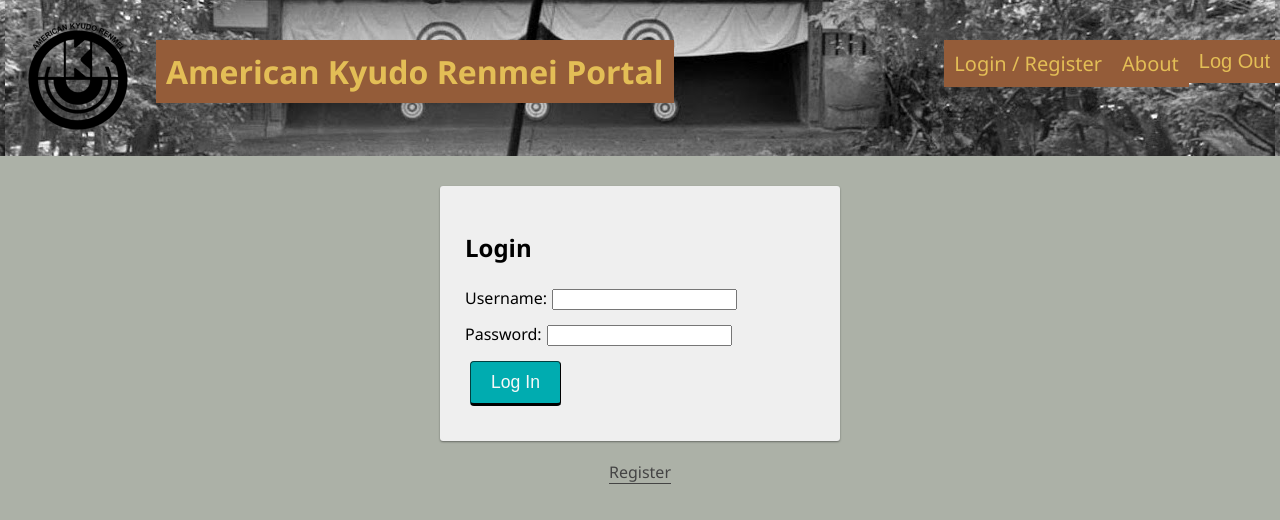
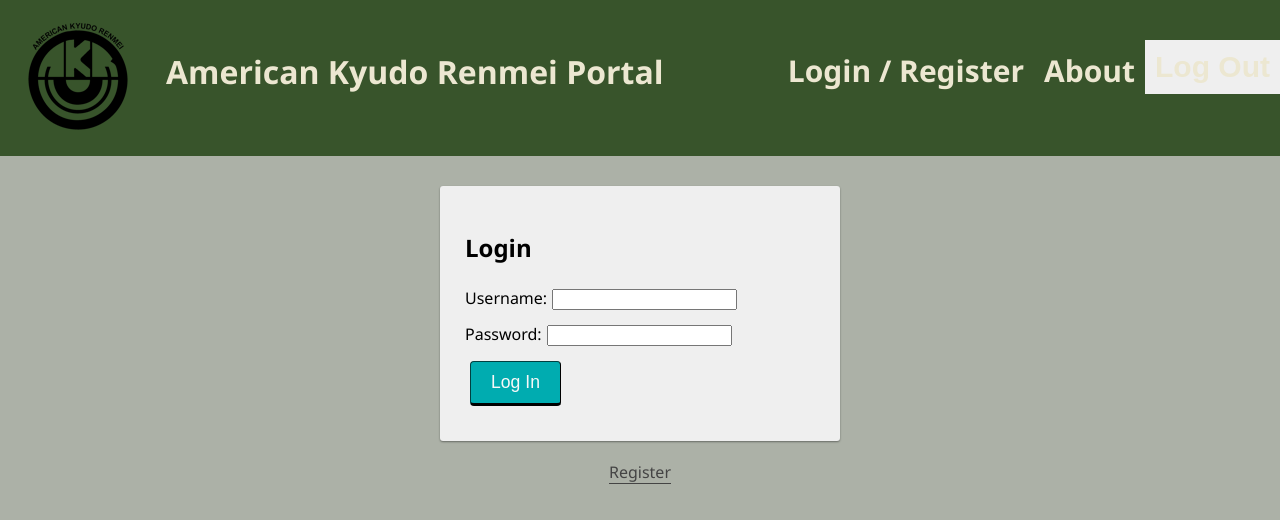
Before and after one commit to japanophyle/AKR-Portal, a React app: page /#/nationdojos in a window 1280 px wide. Built offline with nearby package versions, Linux system fonts and the light colour scheme; no server answers.

Commit message:
working on nav bar

```diff
--- a/src/components/Nav/Nav.css
+++ b/src/components/Nav/Nav.css
@@ -1,5 +1,5 @@
 .nav-title {
-    font-size: 24px;
+    font-size: px;
     font-weight: 700;
     display: inline-block;
     color: #f2f2f2;
@@ -8,21 +8,24 @@
 
 .nav {
   margin: 0 0 30px;
-  /* background-color: #00acb0; */
-  background-image: url('Kyudoka.jpg');
+  background-color: #38542B;
+  /* background-image: url('Kyudoka.jpg'); */
   background-position: bottom;
   overflow: hidden;
 }
 
 .nav-link {
   float: left;
-  color: #E3BE56;
-  background-color: #945C39;
+  color: #ECE7D1;
+  /* background-color: #945C39; */
   text-align: center;
   padding: 10px 10px;
   text-decoration: none;
-  font-size: 20px;
-
+  font-size: 30px;
+  font-weight: bold;
+  /* -webkit-text-stroke-width: 1px; */
+  /* -webkit-text-stroke-color: #38542B; */
+  /* -webkit-text-fill-color: #f2f2f2; */
   /* these last two make the logout button in
   the nav bar look like another link */
   border:none;
@@ -31,20 +34,29 @@
 }
 
 .nav-link:hover {
-  background-color: #ECE7D1;
+  /* background-color: #f7f6f1; */
+  -webkit-text-fill-color: #E3BE56;
+  text-decoration: underline;
+
+
 }
 
 .nav-left {
   float: left;
   margin-top: 40px;
-  color: #E3BE56;
+  color: #ECE7D1;
   padding: 10px 10px;
-  background-color: #945C39;
+  /* background-color: #945C39; */
+  /* -webkit-text-stroke-width: 1px; */
+  /* -webkit-text-stroke-color: #38542B; */
+  /* -webkit-text-fill-color: #E3BE56; */
+
 }
 
 .nav-right {
   float: right;
   margin-top: 40px;
+
 }
 
 .sites-logo {
--- a/src/components/Nav/Nav.js
+++ b/src/components/Nav/Nav.js
@@ -31,7 +31,9 @@
 
 
   return (
-    <div className="nav">
+    <div
+    className="nav"
+    >
 
       {/* Logo and Home Link */}
       <Link to="/home">
--- a/src/components/UserPage/UserPage.js
+++ b/src/components/UserPage/UserPage.js
@@ -24,6 +24,8 @@
       type: "FETCH_USER_INFO",
       payload: this.props.match.params.id
     })
+    this.props.dispatch({ type: 'GET_DOJOS' });
+
   }
 
   getMyDojo = () => {
```
